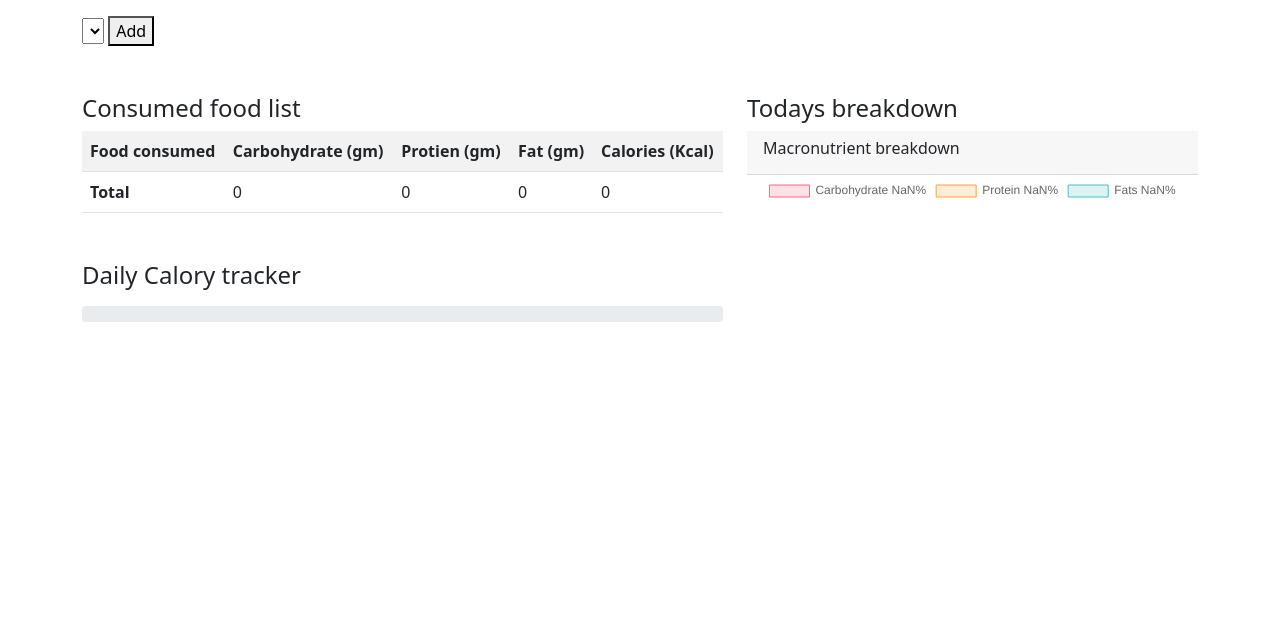
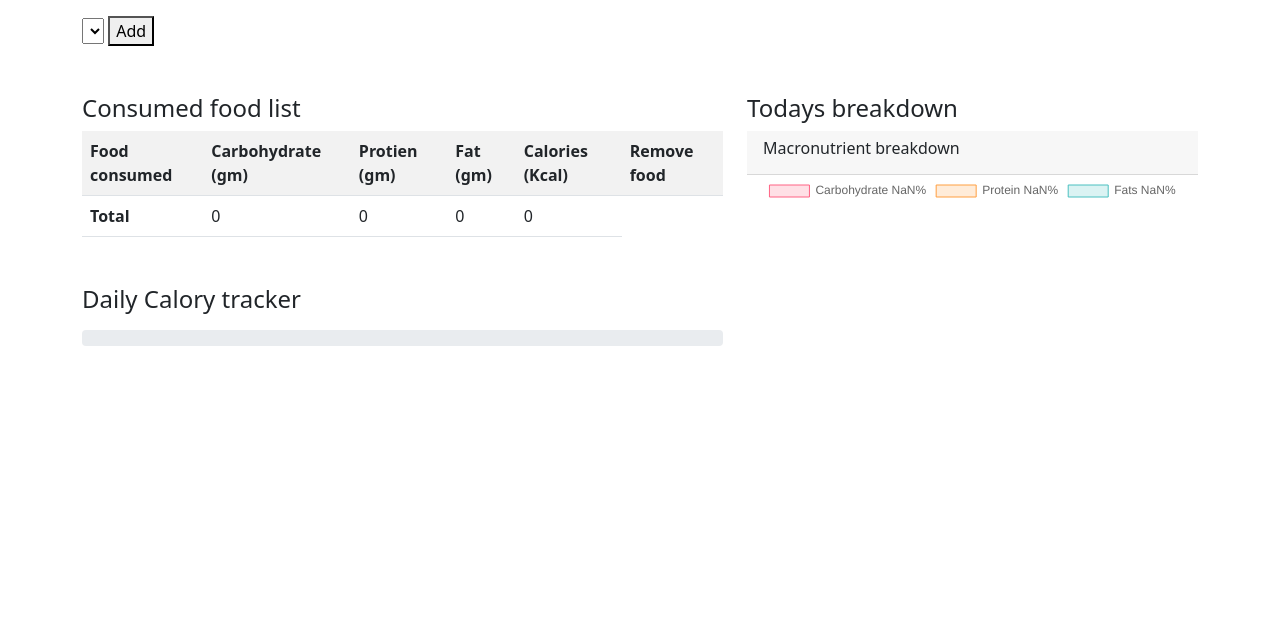
Before and after one commit to mszahan/dj_projects, a Django app: page / in a window 1280 px wide. Shown: the part 58-683 px from the top of the page. Run offline with Django 5.2, Linux system fonts and the light colour scheme; the visitor is signed in with stand-in values (Sample User, id 1); data that the repository does not hold is empty.

Commit message:
added delete option for consumed food

```diff
--- a/calorie_counter/calorie/templates/index.html
+++ b/calorie_counter/calorie/templates/index.html
@@ -37,6 +37,7 @@
                         <th>Protien (gm)</th>
                         <th>Fat (gm)</th>
                         <th>Calories (Kcal)</th>
+                        <th>Remove food</th>
                     </tr>
                     {% for consume in consume_foods %}
                     <tr>
@@ -45,6 +46,7 @@
                         <td>{{consume.food.protien}}</td>
                         <td>{{consume.food.fats}}</td>
                         <td>{{consume.food.calories}}</td>
+                        <td><a href="{% url 'delete_consume' consume.id %}" class="btn btn-light">Remove</a></td>
 
                     </tr>
                     {% endfor %}
--- a/calorie_counter/calorie/urls.py
+++ b/calorie_counter/calorie/urls.py
@@ -4,4 +4,5 @@
 
 urlpatterns = [
     path('', views.index, name='food_list'),
+    path('delete/<int:id>', views.delete_consume, name='delete_consume'),
 ]
--- a/calorie_counter/calorie/views.py
+++ b/calorie_counter/calorie/views.py
@@ -1,8 +1,8 @@
-from django.shortcuts import render, redirect
-from django.contrib.auth.decorators import login_required
+from django.shortcuts import render, redirect,get_object_or_404
+# from django.contrib.auth.decorators import login_required
 from .models import Food, Consume
 
-@login_required
+# @login_required
 def index(request):
     if request.method == 'POST':
         food_id = request.POST['food_consumed']
@@ -14,3 +14,11 @@
     foods = Food.objects.all()
     consume_foods = Consume.objects.filter(user=request.user)
     return render(request, 'index.html', {'foods':foods,'consume_foods':consume_foods })
+
+
+def delete_consume(request, id):
+    consumed_food = get_object_or_404(Consume, id=id, user=request.user)
+    if request.method == 'POST':
+        consumed_food.delete()
+        return redirect('food_list')
+    return render(request, 'delete.html')
```
Also changed, not shown: calorie_counter/calorie/templates/delete.html (added, +15 -0 lines).
